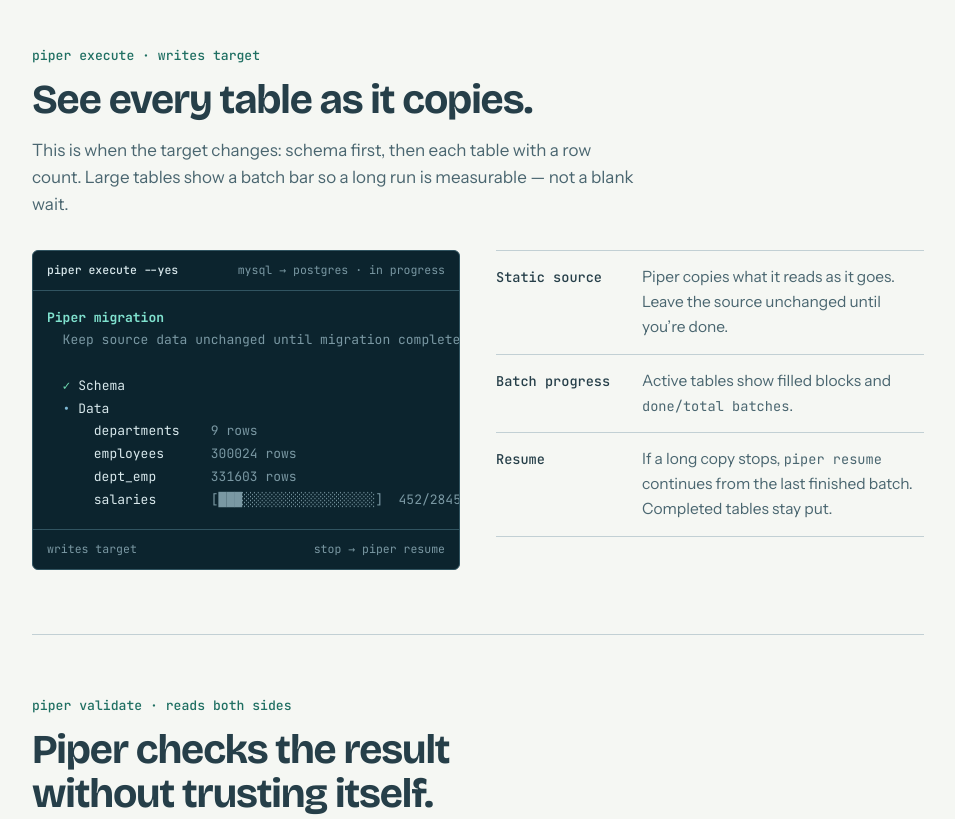
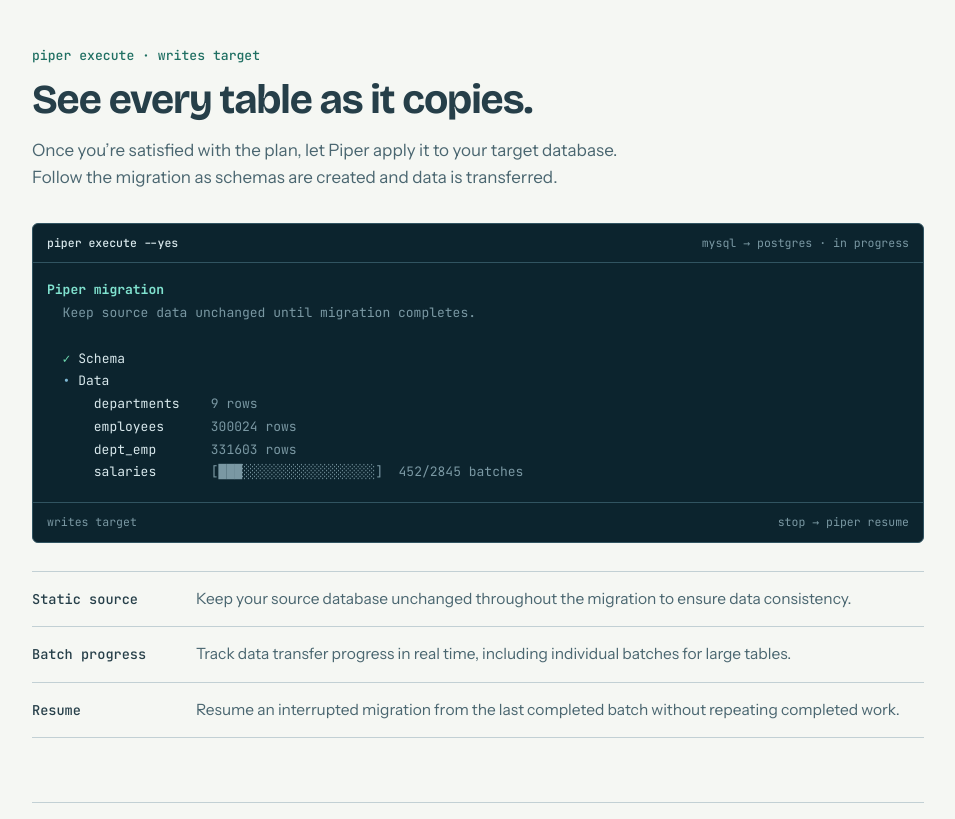
Before and after one commit to PiperKitOrg/piper-landing-page, a plain HTML site: page index.html in a window 1280 px wide. Shown: the part 3560-4379 px from the top of the page, without its empty margins (290-1245 px from the left). Drawn offline with nearby package versions, Linux system fonts and the light colour scheme.

Commit message:
refactor: improved execute section

```diff
--- a/index.html
+++ b/index.html
@@ -121,6 +121,7 @@ code{font-family:var(--mono);font-size:.88em}
 .step-tag{display:inline-block;font:500 .82rem var(--mono);color:var(--acc);margin-bottom:14px}
 h2{font-weight:700;font-size:clamp(1.7rem,3.2vw,2.6rem);line-height:1.08;letter-spacing:-.028em;max-width:18em}
 .intro{margin-top:14px;max-width:36em;color:var(--muted)}
+.step > .term{margin-top:32px}
 .cols{display:grid;grid-template-columns:minmax(0,1fr) minmax(0,1fr);gap:28px 36px;margin-top:32px;align-items:start}
 @media(max-width:700px){.cols{grid-template-columns:minmax(0,1fr)}}
 .stack{display:grid;gap:20px;min-width:0}
@@ -131,6 +132,11 @@ h2{font-weight:700;font-size:clamp(1.7rem,3.2vw,2.6rem);line-height:1.08;letter-
 .lines a,.foot-link a,.plain a{color:var(--acc);text-underline-offset:3px;text-decoration-color:var(--line)}
 @media(max-width:520px){.lines div{grid-template-columns:minmax(0,1fr)}}
 .plain{margin-top:18px;max-width:40em;color:var(--muted);font-size:.95rem}
+.fact-panel{margin-top:28px;border-top:1px solid var(--line)}
+.fact-panel div{display:grid;grid-template-columns:140px minmax(0,1fr);gap:6px 24px;padding:16px 0;border-bottom:1px solid var(--line);align-items:baseline}
+.fact-panel b{font:500 .85rem var(--mono);color:var(--fg)}
+.fact-panel p{color:var(--muted);font-size:.97rem;line-height:1.45}
+@media(max-width:520px){.fact-panel div{grid-template-columns:minmax(0,1fr);gap:6px}}
 
 /* matrix */
 .mx-panel{min-width:0}
@@ -400,10 +406,9 @@ footer a{text-underline-offset:3px;text-decoration-color:var(--line)}
 <section class="step" id="execute">
   <span class="step-tag">piper execute · writes target</span>
   <h2>See every table as it copies.</h2>
-  <p class="intro">This is when the target changes: schema first, then each table with a row count. Large tables show a batch bar so a long run is measurable — not a blank wait.</p>
-  <div class="cols">
-    <figure class="term">
-      <div class="term-bar"><b>piper execute --yes</b><span>mysql → postgres · in progress</span></div>
+  <p class="intro">Once you’re satisfied with the plan, let Piper apply it to your target database. Follow the migration as schemas are created and data is transferred.</p>
+  <figure class="term">
+    <div class="term-bar"><b>piper execute --yes</b><span>mysql → postgres · in progress</span></div>
 <pre><span class="ttl">Piper migration</span>
   <span class="d">Keep source data unchanged until migration completes.</span>
 
@@ -413,13 +418,12 @@ footer a{text-underline-offset:3px;text-decoration-color:var(--line)}
       employees      <span class="d">300024 rows</span>
       dept_emp       <span class="d">331603 rows</span>
       salaries       <span class="d">[███░░░░░░░░░░░░░░░░░]  452/2845 batches</span></pre>
-      <div class="term-foot"><span>writes target</span><span>stop → piper resume</span></div>
-    </figure>
-    <div class="lines">
-      <div><b>Static source</b><p>Piper copies what it reads as it goes. Leave the source unchanged until you’re done.</p></div>
-      <div><b>Batch progress</b><p>Active tables show filled blocks and <code>done/total batches</code>.</p></div>
-      <div><b>Resume</b><p>If a long copy stops, <code>piper resume</code> continues from the last finished batch. Completed tables stay put.</p></div>
-    </div>
+    <div class="term-foot"><span>writes target</span><span>stop → piper resume</span></div>
+  </figure>
+  <div class="fact-panel">
+    <div><b>Static source</b><p>Keep your source database unchanged throughout the migration to ensure data consistency.</p></div>
+    <div><b>Batch progress</b><p>Track data transfer progress in real time, including individual batches for large tables.</p></div>
+    <div><b>Resume</b><p>Resume an interrupted migration from the last completed batch without repeating completed work.</p></div>
   </div>
 </section>
 
```
